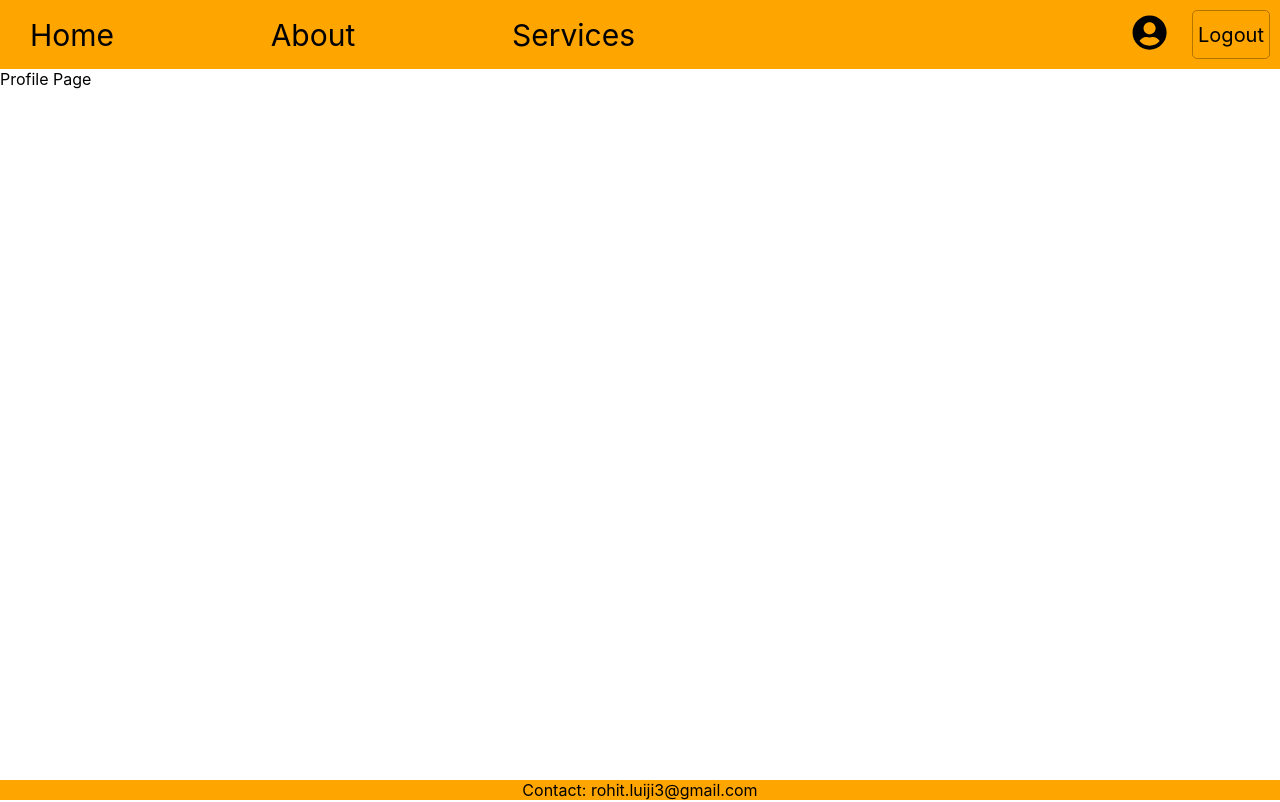
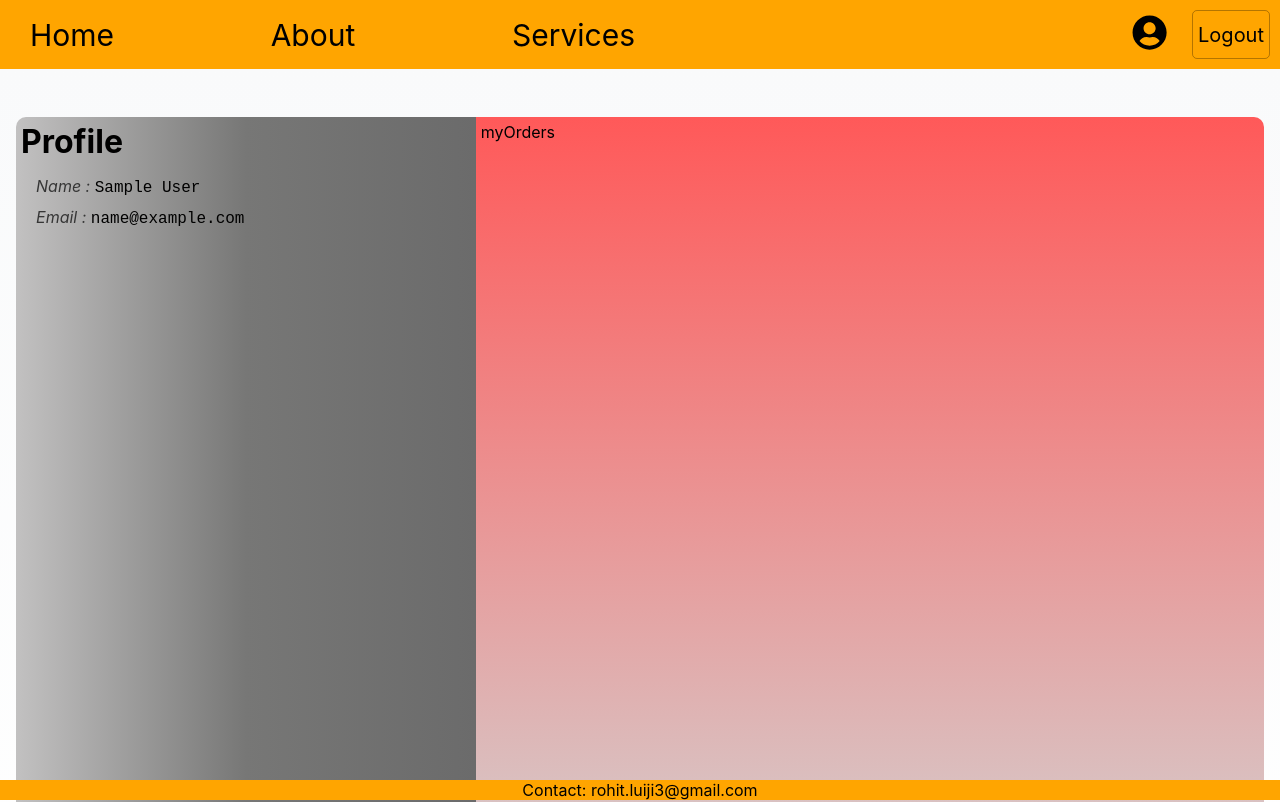
Before and after one commit to shiroluigi/service-sell-frontend, a React (Vite) app: page /profile in a window 1280 px wide. Shown: the top 802 px of the page. Built offline with nearby package versions, Linux system fonts and the light colour scheme; sample sign-in values are in the browser's storage.

Commit message:
added profile component

```diff
--- /dev/null
+++ b/src/assets/ProfileComponent.css
@@ -0,0 +1,42 @@
+.container{
+    display: flex;
+    min-height: 800px;
+    overflow-x: hidden;
+    margin: ;
+}
+.leftpanel{
+    flex-grow: 0.3;
+    background: linear-gradient(to right,rgb(194, 193, 193), rgb(119, 119, 118),rgb(107, 107, 107));
+    border-top-left-radius: 10px;
+    padding: 5px;
+}
+.rightpanel{
+    flex-grow: 1;
+    background: linear-gradient(to bottom, rgb(255, 89, 89),rgb(211, 211, 211));
+    border-top-right-radius: 10px;
+    padding: 5px;
+}
+.userInfo{
+    padding: 10px;
+}
+.indicators{
+    color: rgb(54, 54, 54);
+    font-style: italic;
+}
+.indicatorsData{
+    font-family: 'Courier New', Courier, monospace;
+}
+.userInfoItem{
+    padding: 5px;
+}
+@media (max-width:600px) {
+    .container{
+        flex-direction: column;
+    }
+    .leftpanel{
+        border-top-right-radius: 10px;
+    }
+    .rightpanel{
+        border-top-right-radius: 0px;
+    }
+}
--- /dev/null
+++ b/src/components/ProfileComponent.jsx
@@ -0,0 +1,31 @@
+import { useContext } from "react";
+import "../assets/ProfileComponent.css"
+import { GlobalUserContext } from "../helper/Context";
+
+const ProfileComponent = () => {
+    const {user,setUser} = useContext(GlobalUserContext);
+    return(
+    <>
+        <div className="container">
+            <div className="leftpanel">
+                <h1>Profile</h1>
+                <div className="userInfo">
+                    <div className="userInfoItem">
+                        <span className="indicators">Name : </span><span className="indicatorsData">{user.firstName} {user.lastName}</span>
+                    </div>
+                    <div className="userInfoItem">
+                        <span className="indicators">Email : </span><span className="indicatorsData">{user.email}</span>
+                    </div>
+                </div>
+            </div>
+            <div className="rightpanel">
+                <div className="myOrders">
+                    myOrders
+                </div>
+            </div>
+        </div>
+    </>
+    );
+}
+
+export default ProfileComponent;
--- a/src/components/ServiceStore.jsx
+++ b/src/components/ServiceStore.jsx
@@ -34,7 +34,7 @@ const ServiceStore = () => {
                             </div>
 
                             <div className="card-footer">
-                                <div className="price">₹{product.price}</div>
+                                <div className="price">{product.currency} {product.price}</div>
                                 <button className="buy-button">Buy Now</button>
                             </div>
                         </div>
--- a/src/pages/Profile.jsx
+++ b/src/pages/Profile.jsx
@@ -1,10 +1,12 @@
 import NavBar from "../components/NavBar";
 import Footer from "../components/Footer";
+import ProfileComponent from "../components/ProfileComponent";
+
 const Profile = () => {
     return(
         <>
             <NavBar />
-            Profile Page
+            <ProfileComponent />
             <Footer />
         </>
     );
```
